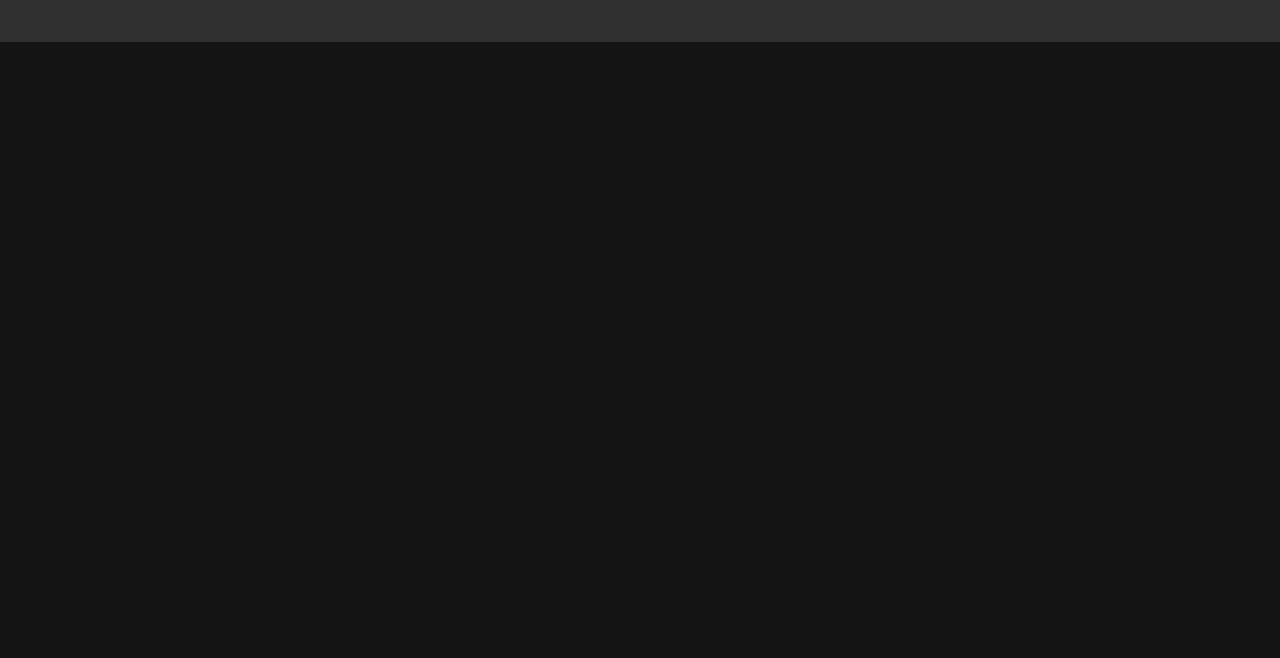
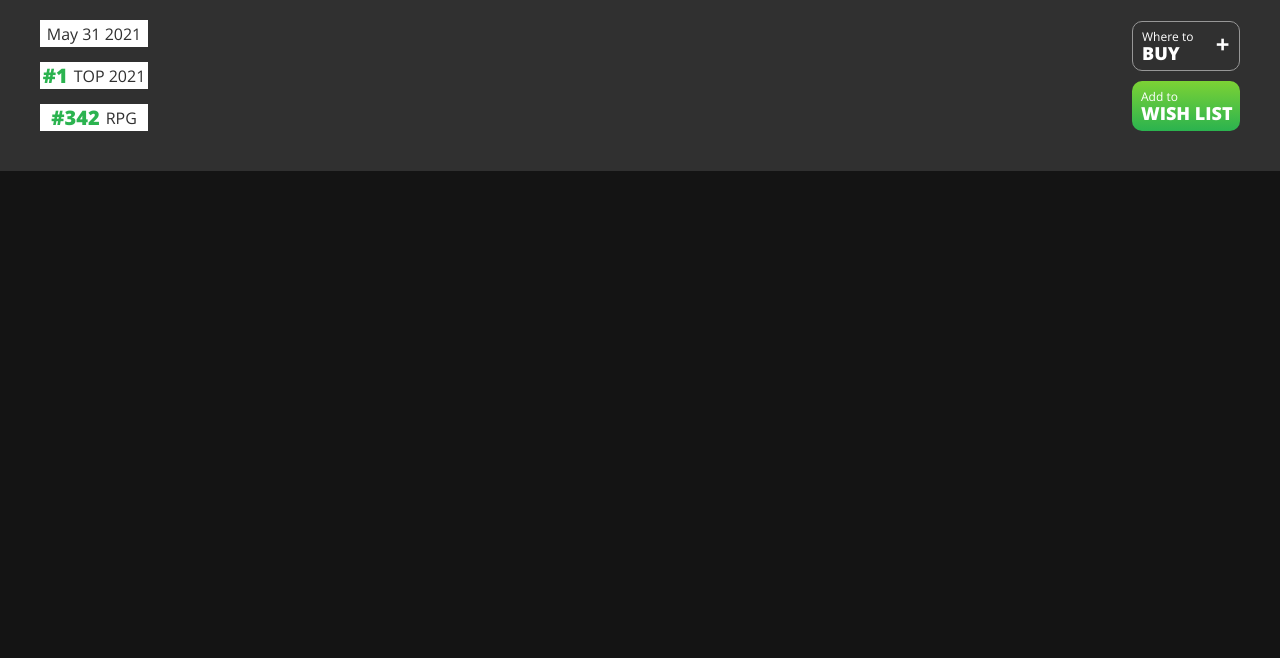
Before and after one commit to nicoandreoli2000/AltimetrikGameFinderApp, a website: page src/pages/modal.html in a window 1280 px wide. Shown: the part 142-800 px from the top of the page. Drawn offline with nearby package versions, Linux system fonts and the light colour scheme.

Commit message:
Add ons finished... Fix some thing in the general style page, flex-start is default in row and col direction

```diff
--- a/src/pages/modal.html
+++ b/src/pages/modal.html
@@ -41,18 +41,35 @@
         </div>
 
         <div class="title">
-            <p>Biomutant</p>
+            <h1>Biomutant</h1>
         </div>
 
-        <div class="adds">
-            <div class="adds__info">
-                <div class="adds__date"></div>
-                <div class="adds__rating"></div>
-                <div class="adds__type"></div>
+        <div class="adds flex-space flex-vertical">
+            <div class="">
+                <div class="adds__box adds__box--date flex-horizontal-vertical">
+                    <p>May 31 2021</p>
+                </div>
+                <div class="adds__box adds__box--rating flex-horizontal-vertical">
+                    <p><strong>#1</strong></p>
+                    <p>TOP 2021</p>
+                </div>
+                <div class="adds__box adds__box--type flex-horizontal-vertical">
+                    <p><strong>#342</strong></p>
+                    <p>RPG</p>
+                </div>
             </div>
-            <div class="adds__buttons">
-                <button class="adds__buy button-reset"></button>
-                <button class="adds__wish button-reset"></button>
+            <div class="flex-vertical-column">
+                <button class="adds__button adds__button--buy button-reset flex-space flex-vertical">
+                    <div class="adds__buy-text">
+                        <p>Where to <b>BUY</b></p>
+                    </div>
+                    <div class="adds__plus-text">
+                        <p><b>+</b></p>
+                    </div>
+                </button>
+                <button class="adds__button adds__button--wish button-reset">
+                    <p>Add to<br><b>WISH LIST</b></p>
+                </button>
             </div>
         </div>
     </div>
--- a/src/styles.css
+++ b/src/styles.css
@@ -53,6 +53,8 @@ body {
     border: none;
     background: none;
     outline: none;
+    color: inherit;
+    font-family: inherit;
 }
 
 
@@ -75,7 +77,7 @@ body {
 
 .flex-start {
     display: flex;
-    justify-content: flex-start;
+    /*justify-content: flex-start (default)*/
 }
 
 .flex-end {
@@ -98,5 +100,5 @@ body {
 .flex-start-column {
     display: flex;
     flex-direction: column;
-    justify-content: flex-start;
+    /*justify-content: flex-start (default)*/
 }
--- a/src/styles/modal.css
+++ b/src/styles/modal.css
@@ -32,6 +32,10 @@ body {
 
 .title {
     height: 54px;
+    margin-bottom: 39px;
+}
+
+.title h1 {
     font-weight: 800;
     font-size: 40px;
 }
@@ -39,8 +43,74 @@ body {
 
 /* Add ons */
 
+.adds__box {
+    width: 108px;
+    height: 27px;
+    background-color: white;
+    color: #303030;
+}
 
-/* Why has height?? */
+.adds__box strong {
+    font-weight: 800;
+    font-size: 20px;
+    color: #2BB34F;
+    margin-right: 6px;
+}
+
+.adds__box--date,
+.adds__box--rating {
+    margin-bottom: 15px;
+}
+
+.adds__box--rating {
+    margin-right: 5px;
+}
+
+.adds__box--type {
+    margin-right: 7px;
+}
+
+.adds__button {
+    height: 50px;
+    width: 108px;
+    line-height: 17px;
+    border-radius: 10px;
+    cursor: pointer;
+    padding-left: 9px;
+    text-align: start;
+    font-size: 12px;
+}
+
+.adds__button--buy {
+    margin-bottom: 10px;
+    padding-right: 6px;
+    border: 1px solid #979797;
+}
+
+.adds__buy-text {
+    width: 61px;
+}
+
+.adds__plus-text {
+    width: 21px;
+    text-align: center;
+}
+
+.adds__buy-text b,
+.adds__button--wish b {
+    font-size: 18px;
+    font-weight: 800;
+}
+
+.adds__plus-text b {
+    font-size: 24px;
+    /* Strong default 700 */
+}
+
+.adds__button--wish {
+    padding-right: 1px;
+    background: linear-gradient(180deg, #7CD235 0%, #2BB34F 100%);
+}
 
 
 /*Media queries*/
```
